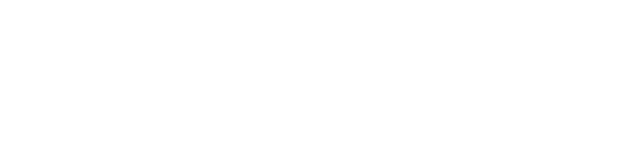
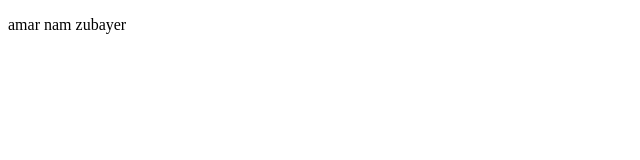
Before and after one commit to zubayer50/my-first-repo, a plain HTML site: page index.html in a window 1280 px wide. Shown: the whole page, without its empty margins (0-640 px from the left). Drawn offline with Linux system fonts and the light colour scheme.

Commit message:
new code

```diff
--- a/index.html
+++ b/index.html
@@ -7,6 +7,6 @@
     <title>my-first-repo</title>
 </head>
 <body>
-
+    <p>amar nam zubayer</p>
 </body>
 </html>
```
